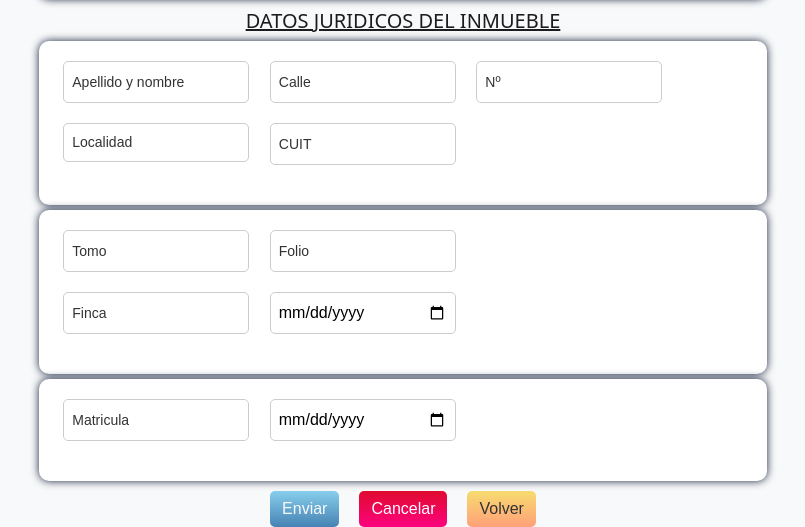
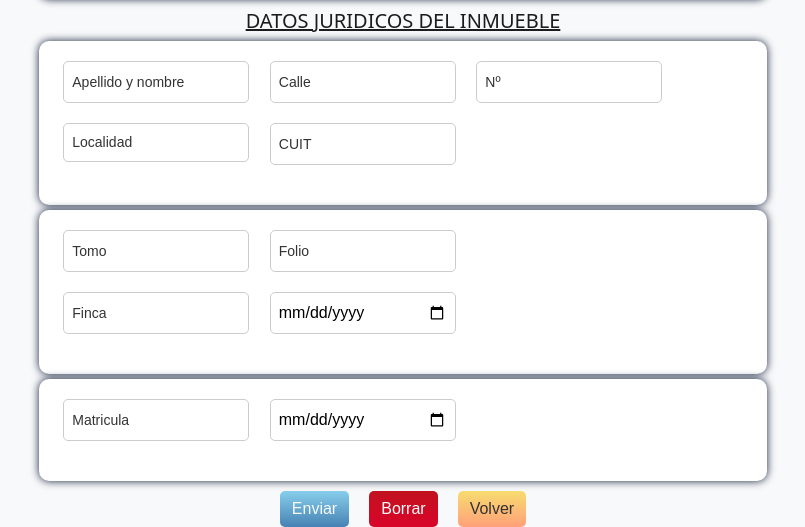
Before and after one commit to aguspacheco/RegisterUser, a Django app: page /ejidos/ in a window 1280 px wide. Shown: the part 833-1360 px from the top of the page, without its empty margins (237-1042 px from the left). Run offline with Django 5.2, Linux system fonts and the light colour scheme; data that the repository does not hold is empty.

Commit message:
boton borrar arreglado

```diff
--- a/myapp/settings.py
+++ b/myapp/settings.py
@@ -22,6 +22,7 @@ BASE_DIR = Path(__file__).resolve().parent.parent
 sys.path.append(os.path.join(os.path.dirname(__file__), '..'))
 
 LOGIN_URL = '/signup/'
+LOGOUT_REDIRECT_URL = 'signin'
 # [SECRET_KEY = config('SECRET_KEY', default='')]
 # DEBUG = config('DEBUG', default=False, cast=bool)
 LOGIN_REDIRECT_URL = 'index'
--- a/myapp/urls.py
+++ b/myapp/urls.py
@@ -6,8 +6,8 @@ from page import views
 urlpatterns = [
     #Pagina principal e inicio de seccion
     path('', views.signin, name='signin'),
-    path('signup/', views.signup, name="signup"),
-    path('logout/', views.salir, name="logout"),
+    path('signup/', views.signup, name='signup'),
+    path('logout/', views.salir, name='logout'),
     path('signin/', views.signin, name="signin"),
     path('index/', views.index, name='index'),
 
--- a/page/static/Libs/css/form.css
+++ b/page/static/Libs/css/form.css
@@ -96,15 +96,15 @@ input::placeholder {
     color: #f8f9fa;
 }
 
-.cancelar-btn {
-    background-image: linear-gradient(to bottom, #df0b2e, #fd027f);
+.borrar-btn {
+    background-image: linear-gradient(to bottom, #c1121f, #d90429);
     color: #FFFFFF;
     border: none;
     border-radius: 5px;
     cursor: pointer;
 }
 
-.cancelar-btn:hover {
+.borrar-btn:hover {
     background-image: linear-gradient(to bottom, #FF69B4, #e42d4b);
     color: #FFFFFF;
 }
--- a/page/static/Libs/js/seccion/actual.js
+++ b/page/static/Libs/js/seccion/actual.js
@@ -1,6 +1,6 @@
 import { borrar } from "../botones/borrar.js";
 
-const cancelarBtn = document.getElementById("cancelar-btn");
-cancelarBtn.addEventListener("click", () => {
+const borrarBtn = document.getElementById("borrar-btn");
+borrarBtn.addEventListener("click", () => {
     borrar("Actual");
 });
--- a/page/static/Libs/js/seccion/antecedente.js
+++ b/page/static/Libs/js/seccion/antecedente.js
@@ -1,6 +1,6 @@
-import { borrar } from "./borrar.js";
+import { borrar } from "../botones/borrar.js"
 
-const cancelarBtn = document.getElementById("cancelar-btn");
-cancelarBtn.addEventListener("click", () => {
+const borrarBtn = document.getElementById("borrar-btn");
+borrarBtn.addEventListener("click", () => {
     borrar("Antecedente");
 });
--- a/page/static/Libs/js/seccion/anterior.js
+++ b/page/static/Libs/js/seccion/anterior.js
@@ -1,6 +1,6 @@
-import { borrar } from "./borrar.js";
+import { borrar } from "../botones/borrar.js";
 
-const cancelarBtn = document.getElementById("cancelar-btn");
-cancelarBtn.addEventListener("click", () => {
+const borrarBtn = document.getElementById("borrar-btn");
+borrarBtn.addEventListener("click", () => {
     borrar("Anterior");
 });
--- a/page/static/Libs/js/seccion/matricula.js
+++ b/page/static/Libs/js/seccion/matricula.js
@@ -1,6 +1,6 @@
-import { borrar } from "./borrar.js";
+import { borrar } from "../botones/borrar.js";
 
-const cancelarBtn = document.getElementById("cancelar-btn")
-cancelarBtn.addEventListener("click", () => {
+const borrarBtn = document.getElementById("borrar-btn")
+borrarBtn.addEventListener("click", () => {
     borrar("Matricula");
 });
--- a/page/static/Libs/js/seccion/persona.js
+++ b/page/static/Libs/js/seccion/persona.js
@@ -1,6 +1,6 @@
-import { borrar } from "./borrar.js";
+import { borrar } from "../botones/borrar.js";
 
-const cancelarBtn = document.getElementById("cancelar-btn");
-cancelarBtn.addEventListener("click", () =>{
+const borrarBtn = document.getElementById("borrar-btn");
+borrarBtn.addEventListener("click", () =>{
     borrar("Persona");
 });
--- a/page/static/Libs/js/seccion/tomo.js
+++ b/page/static/Libs/js/seccion/tomo.js
@@ -1,6 +1,6 @@
-import { borrar } from "./borrar.js";
+import { borrar } from "../botones/borrar.js";
 
-const cancelarBtn = document.getElementById("cancelar-btn");
-cancelarBtn.addEventListener("click", () => {
+const borrarBtn = document.getElementById("borrar-btn");
+borrarBtn.addEventListener("click", () => {
     borrar("Tomo");
 });
--- a/page/templates/formulario.html
+++ b/page/templates/formulario.html
@@ -253,8 +253,8 @@
                 <button class="enviar-btn btn" id="enviar-btn"type="submit">Enviar</button>
             </div>
 
-            <div class="botonCancelar">
-                <button class="cancelar-btn btn" id="cancelar-btn" type="button">Cancelar</button>
+            <div class="botonBorrar">
+                <button class="borrar-btn btn" id="borrar-btn" type="button">Borrar</button>
             </div>
 
             <div class = "botonVolver">
@@ -262,12 +262,12 @@
                 type="button">Volver</button>
         </div>
 
-        <script src="{% static 'Libs/js/secciones/actual.js' %}" type="module"></script>
-        <script src="{% static 'Libs/js/secciones/antecedente.js' %}" type="module"></script>
-        <script src="{% static 'Libs/js/secciones/anterior.js' %}" type="module"></script>
-        <script src="{% static 'Libs/js/secciones/matricula.js' %}" type="module"></script>
-        <script src="{% static 'Libs/js/secciones/persona.js' %}" type="module"></script>
-        <script src="{% static 'Libs/js/secciones/tomo.js' %}" type="module"></script>
+        <script src="{% static 'Libs/js/seccion/actual.js' %}" type="module"></script>
+        <script src="{% static 'Libs/js/seccion/antecedente.js' %}" type="module"></script>
+        <script src="{% static 'Libs/js/seccion/anterior.js' %}" type="module"></script>
+        <script src="{% static 'Libs/js/seccion/matricula.js' %}" type="module"></script>
+        <script src="{% static 'Libs/js/seccion/persona.js' %}" type="module"></script>
+        <script src="{% static 'Libs/js/seccion/tomo.js' %}" type="module"></script>
         <script src="{% static 'Libs/js/form/validacion.js' %}" type="module"></script>
         <script src="{% static 'Libs/js/botones/borrar.js' %}" type="module"></script>
         <script src="{% static 'Libs/js/botones/volver.js' %}" type="module"></script>
```
